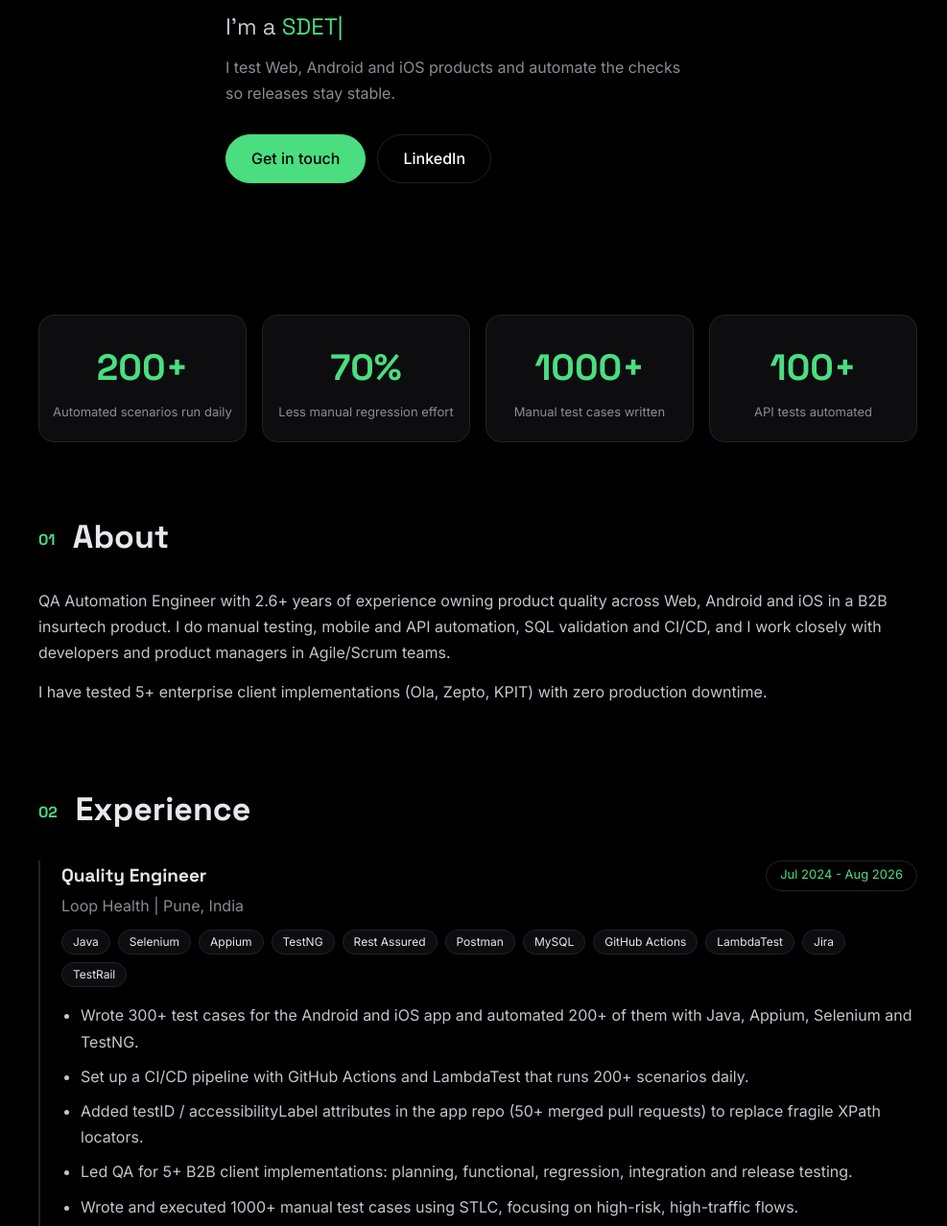
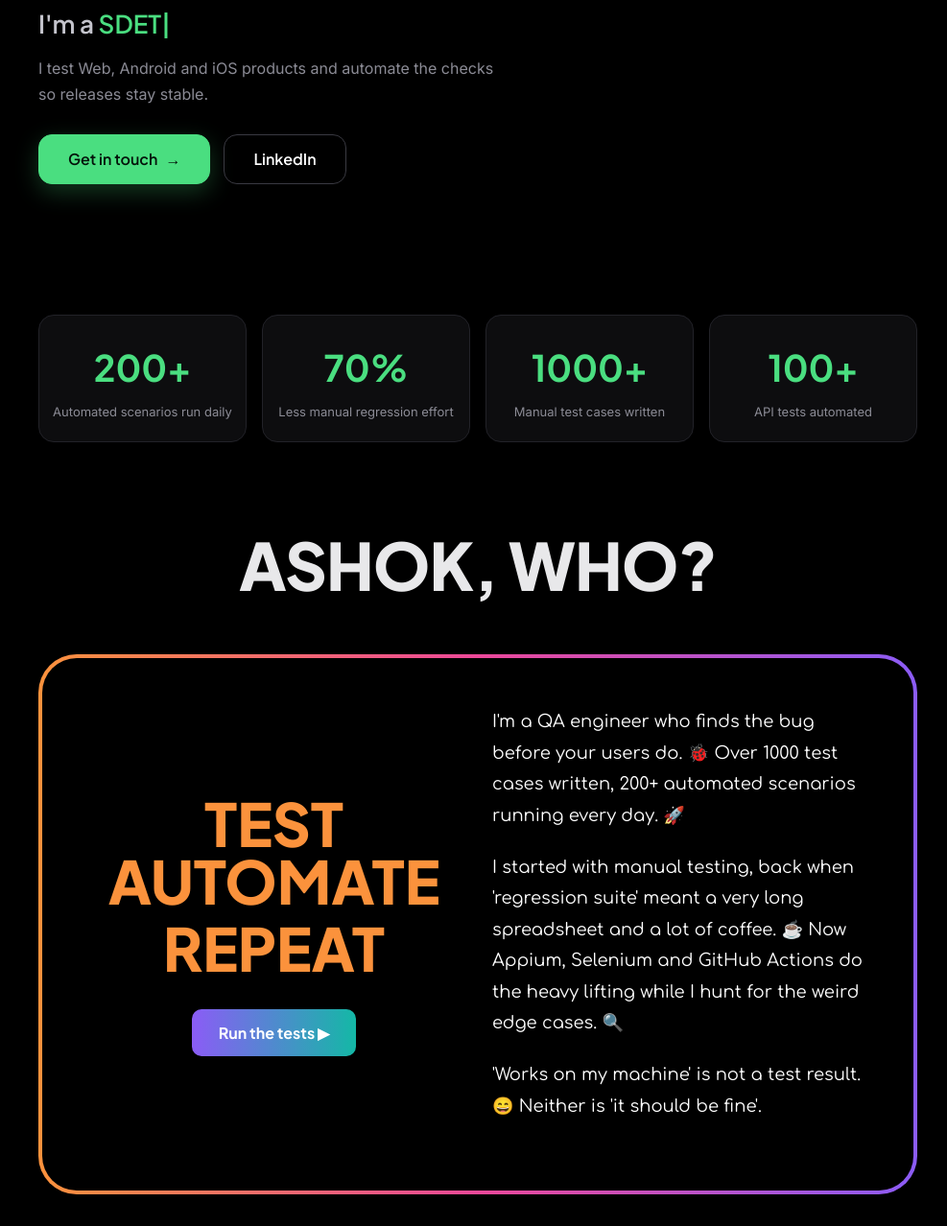
Before and after one commit to AshokDhaygode/portfolio, a plain HTML site: page index.html in a window 1280 px wide. Shown: the part 472-1750 px from the top of the page at 96% size, without its empty margins (142-1129 px from the left). Drawn offline with Linux system fonts and the light colour scheme.

Commit message:
WHO page commit of resume portfolio

```diff
--- a/index.html
+++ b/index.html
@@ -7,7 +7,7 @@
   <meta name="theme-color" content="#000000">
   <title>Ashok Dhaygode | QA Automation Engineer</title>
   <link rel="preconnect" href="https://fonts.googleapis.com">
-  <link href="https://fonts.googleapis.com/css2?family=Space+Grotesk:wght@400;500;700&family=Inter:wght@400;500&display=swap" rel="stylesheet">
+  <link href="https://fonts.googleapis.com/css2?family=Plus+Jakarta+Sans:wght@500;600;700;800&family=Inter:wght@400;500&family=Comfortaa:wght@400;500;700&display=swap" rel="stylesheet">
   <link rel="stylesheet" href="style.css">
 </head>
 <body>
@@ -17,6 +17,7 @@
     <a href="#home" class="logo">AD.</a>
     <button class="menu-btn" id="menuBtn" aria-label="Menu">Menu</button>
     <ul id="navLinks">
+      <li><a href="#who">Who?</a></li>
       <li><a href="#about">About</a></li>
       <li><a href="#experience">Experience</a></li>
       <li><a href="#skills">Skills</a></li>
@@ -49,6 +50,38 @@
       <div class="stat"><h3><span class="count" data-to="1000">0</span>+</h3><p>Manual test cases written</p></div>
       <div class="stat"><h3><span class="count" data-to="100">0</span>+</h3><p>API tests automated</p></div>
     </div>
+
+    <!-- who section -->
+    <section id="who" class="reveal">
+      <h2 class="who-title">ASHOK, WHO?</h2>
+      <div class="who-card">
+        <div class="who-left">
+          <div class="big-words">
+            <span>TEST</span>
+            <span>AUTOMATE</span>
+            <span >REPEAT</span>
+          </div>
+          <button class="grad-btn" id="runBtn">Run the tests &#9654;</button>
+        </div>
+        <div class="who-right">
+          <p>I'm a QA engineer who finds the bug before your users do. 🐞 Over 1000 test cases written, 200+ automated scenarios running every day. 🚀</p>
+          <p>I started with manual testing, back when 'regression suite' meant a very long spreadsheet and a lot of coffee. ☕ Now Appium, Selenium and GitHub Actions do the heavy lifting while I hunt for the weird edge cases. 🔍</p>
+          <p>'Works on my machine' is not a test result. 😄 Neither is 'it should be fine'.</p>
+        </div>
+      </div>
+
+      <div class="report" id="report">
+        <p class="report-head">$ run test-suite --candidate ashok</p>
+        <p class="line"><span>TC-001</span> App works on Android and iOS <b class="pass">PASS</b></p>
+        <p class="line"><span>TC-002</span> Premium calculation and payment confirmation are correct <b class="pass">PASS</b></p>
+        <p class="line"><span>TC-003</span> 200+ automated scenarios run daily in CI <b class="pass">PASS</b></p>
+        <p class="line"><span>TC-004</span> Edge cases found before release <b class="pass">PASS</b></p>
+        <p class="line"><span>TC-005</span> Clear bug reports developers can act on <b class="pass">PASS</b></p>
+        <p class="line"><span>BUG-404</span> Ashok not found on your team yet <b class="fail">FAIL</b></p>
+        <p class="line fix">Suggested fix: <a href="#contact">send him an email</a> 📧</p>
+        <p class="line summary">Result: 5 passed, 1 failed (fixable)</p>
+      </div>
+    </section>
 
     <section id="about" class="reveal">
       <h2><span>01</span> About</h2>
--- a/script.js
+++ b/script.js
@@ -66,3 +66,15 @@ const menuBtn = document.getElementById('menuBtn');
 const navLinks = document.getElementById('navLinks');
 menuBtn.addEventListener('click', () => navLinks.classList.toggle('open'));
 navLinks.addEventListener('click', () => navLinks.classList.remove('open'));
+
+// "Run the tests" button shows the test report line by line
+const runBtn = document.getElementById('runBtn');
+const report = document.getElementById('report');
+runBtn.addEventListener('click', () => {
+  report.classList.add('open');
+  report.querySelectorAll('.line').forEach((line, i) => {
+    line.classList.remove('show');
+    setTimeout(() => line.classList.add('show'), 350 * (i + 1));
+  });
+  report.scrollIntoView({ behavior: 'smooth', block: 'center' });
+});
--- a/style.css
+++ b/style.css
@@ -19,7 +19,7 @@ body {
   overflow-x: hidden;
 }
 
-h1, h2, h3, h4, .logo { font-family: 'Space Grotesk', Arial, sans-serif; }
+h1, h2, h3, h4, .logo { font-family: 'Plus Jakarta Sans', Arial, sans-serif; }
 .container { max-width: 960px; margin: 0 auto; padding: 0 22px; }
 a { color: var(--accent); }
 
@@ -59,28 +59,39 @@ a { color: var(--accent); }
 .menu-btn { display: none; background: none; border: 1px solid var(--line); color: #fff; padding: 6px 14px; border-radius: 20px; }
 
 /* hero */
+.hero .container { width: 100%; }
 .hero { min-height: 100vh; display: flex; align-items: center; position: relative; z-index: 1; padding-top: 70px; }
 .hello { color: var(--accent); font-weight: 500; margin: 0; }
-.hero h1 { font-size: clamp(52px, 11vw, 110px); line-height: 1; margin: 6px 0 20px; letter-spacing: -2px; }
-.role { font-size: 24px; margin: 0 0 8px; font-family: 'Space Grotesk', sans-serif; }
+.hero h1 { font-size: clamp(50px, 10vw, 104px); font-weight: 800; line-height: 1.02; margin: 8px 0 22px; letter-spacing: -3px; }
+.role { font-size: 26px; font-weight: 600; margin: 0 0 10px; font-family: 'Plus Jakarta Sans', sans-serif; }
 #typed { color: var(--accent); }
 .cursor { color: var(--accent); animation: blink 1s infinite; }
 @keyframes blink { 50% { opacity: 0; } }
 .intro { color: var(--muted); max-width: 480px; margin: 0 0 28px; }
 
-.buttons { display: flex; gap: 12px; flex-wrap: wrap; }
+.buttons { display: flex; gap: 14px; flex-wrap: wrap; }
 .btn {
-  padding: 11px 26px;
-  border: 1px solid var(--line);
-  border-radius: 30px;
+  display: inline-flex;
+  align-items: center;
+  justify-content: center;
+  gap: 8px;
+  height: 52px;
+  padding: 0 30px;
+  border: 1.5px solid #3a3a42;
+  border-radius: 14px;
+  background: transparent;
   color: #fff;
+  font-family: 'Plus Jakarta Sans', sans-serif;
+  font-size: 16px;
+  font-weight: 600;
   text-decoration: none;
-  font-weight: 500;
   transition: 0.25s;
 }
 .btn:hover { border-color: var(--accent); color: var(--accent); transform: translateY(-3px); }
-.btn.primary { background: var(--accent); color: #000; border-color: var(--accent); }
-.btn.primary:hover { background: #fff; border-color: #fff; color: #000; }
+.btn.primary { background: var(--accent); color: #04130a; border-color: var(--accent); box-shadow: 0 8px 24px rgba(74, 222, 128, 0.25); }
+.btn.primary::after { content: "\2192"; transition: transform 0.25s; }
+.btn.primary:hover { background: #86efac; border-color: #86efac; color: #04130a; }
+.btn.primary:hover::after { transform: translateX(4px); }
 
 main { position: relative; z-index: 1; }
 
@@ -143,3 +154,88 @@ footer { text-align: center; color: var(--muted); font-size: 14px; padding: 30px
   .reveal { opacity: 1; transform: none; transition: none; }
   .cursor { animation: none; }
 }
+
+/* who section */
+.who-title { text-align: center; font-size: clamp(36px, 7vw, 68px); font-weight: 800; letter-spacing: -1px; margin-bottom: 36px; }
+.who-card {
+  display: grid;
+  grid-template-columns: 1fr 1fr;
+  align-items: center;
+  gap: 30px;
+  padding: 50px 44px;
+  border: 4px solid transparent;
+  border-radius: 40px;
+  background: linear-gradient(#000, #000) padding-box, linear-gradient(90deg, #fb923c, #ec4899, #8b5cf6) border-box;
+}
+.who-left { text-align: center; }
+.big-words { display: flex; flex-direction: column; align-items: center; margin-bottom: 30px; }
+.big-words span {
+  font-family: 'Plus Jakarta Sans', sans-serif;
+  font-size: clamp(34px, 5.5vw, 62px);
+  font-weight: 800;
+  line-height: 1.05;
+  color: #fb923c;
+}
+.big-words .flip { display: inline-block; transform: scaleY(-1); }
+.grad-btn {
+  border: 0;
+  cursor: pointer;
+  padding: 14px 28px;
+  border-radius: 10px;
+  color: #fff;
+  font-family: 'Plus Jakarta Sans', sans-serif;
+  font-size: 16px;
+  font-weight: 700;
+  background: linear-gradient(90deg, #8b5cf6, #14b8a6);
+  transition: 0.25s;
+}
+.grad-btn:hover { transform: translateY(-3px) scale(1.04); box-shadow: 0 8px 24px rgba(139, 92, 246, 0.4); }
+.who-right p { font-family: 'Comfortaa', sans-serif; font-size: 18px; line-height: 1.8; color: #fff; margin-bottom: 22px; }
+
+/* test report */
+.report {
+  display: none;
+  margin-top: 28px;
+  padding: 24px 28px;
+  background: var(--card);
+  border: 1px solid var(--line);
+  border-radius: 16px;
+  font-family: Consolas, 'Courier New', monospace;
+  font-size: 14px;
+}
+.report.open { display: block; }
+.report p { margin: 0 0 10px; }
+.report-head { color: var(--accent); }
+.report .line { opacity: 0; transform: translateX(-12px); transition: 0.4s; }
+.report .line.show { opacity: 1; transform: none; }
+.report .line span { color: var(--muted); margin-right: 10px; }
+.report b { margin-left: 8px; padding: 1px 10px; border-radius: 6px; font-size: 12px; }
+.report .pass { background: rgba(74, 222, 128, 0.15); color: var(--accent); }
+.report .fail { background: rgba(248, 113, 113, 0.15); color: #f87171; }
+.report .summary { color: #fff; margin-top: 14px; }
+
+@media (max-width: 760px) {
+  .who-card { grid-template-columns: 1fr; padding: 34px 22px; }
+}
+
+/* moving words in the who section */
+@keyframes floatUp {
+  0%, 100% { transform: translateY(0); }
+  50% { transform: translateY(-16px); }
+}
+@keyframes floatUpFlipped {
+  0%, 100% { transform: scaleY(-1) translateY(0); }
+  50% { transform: scaleY(-1) translateY(16px); }
+}
+.big-words span {
+  display: block;
+  animation: floatUp 2.6s ease-in-out infinite;
+  transition: color 0.3s;
+}
+.big-words span:nth-child(2) { animation-delay: 0.35s; }
+.big-words .flip { animation: floatUpFlipped 2.6s ease-in-out 0.7s infinite; }
+.big-words span:hover { color: #f472b6; }
+
+@media (prefers-reduced-motion: reduce) {
+  .big-words span, .big-words .flip { animation: none; }
+}
```
